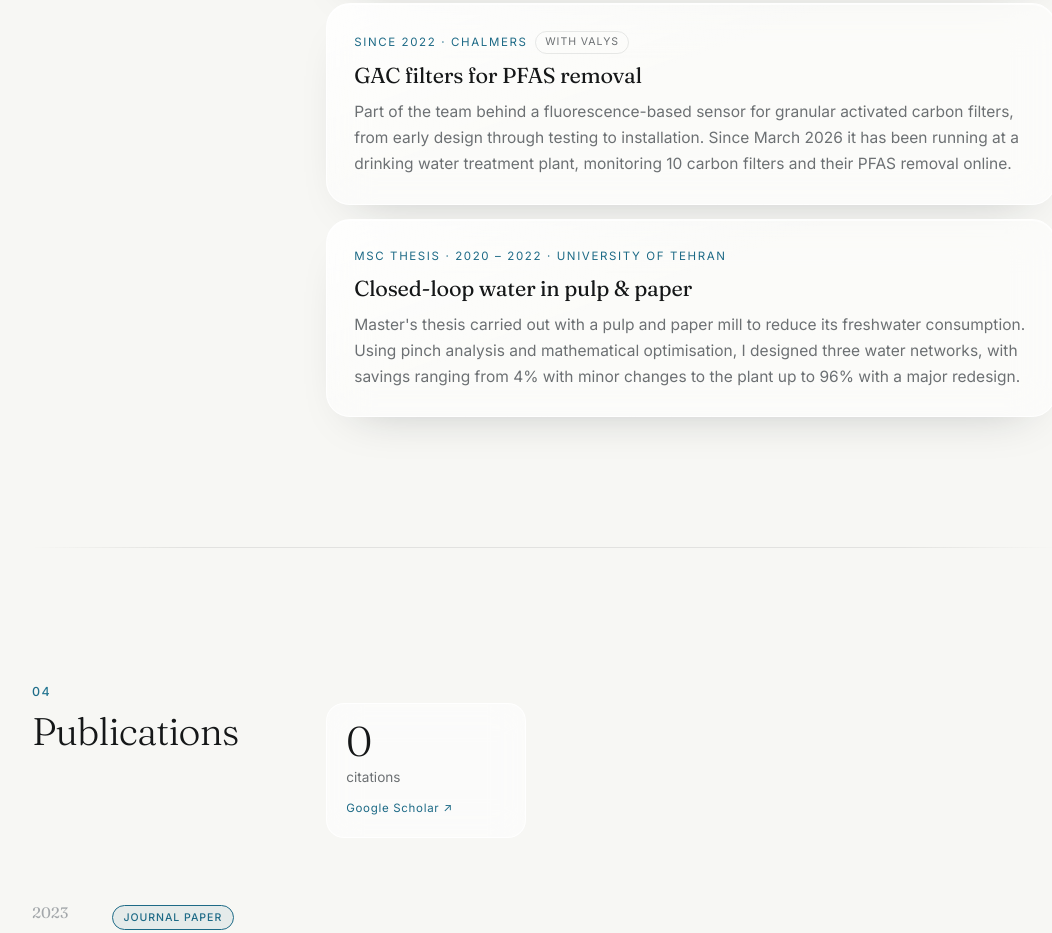
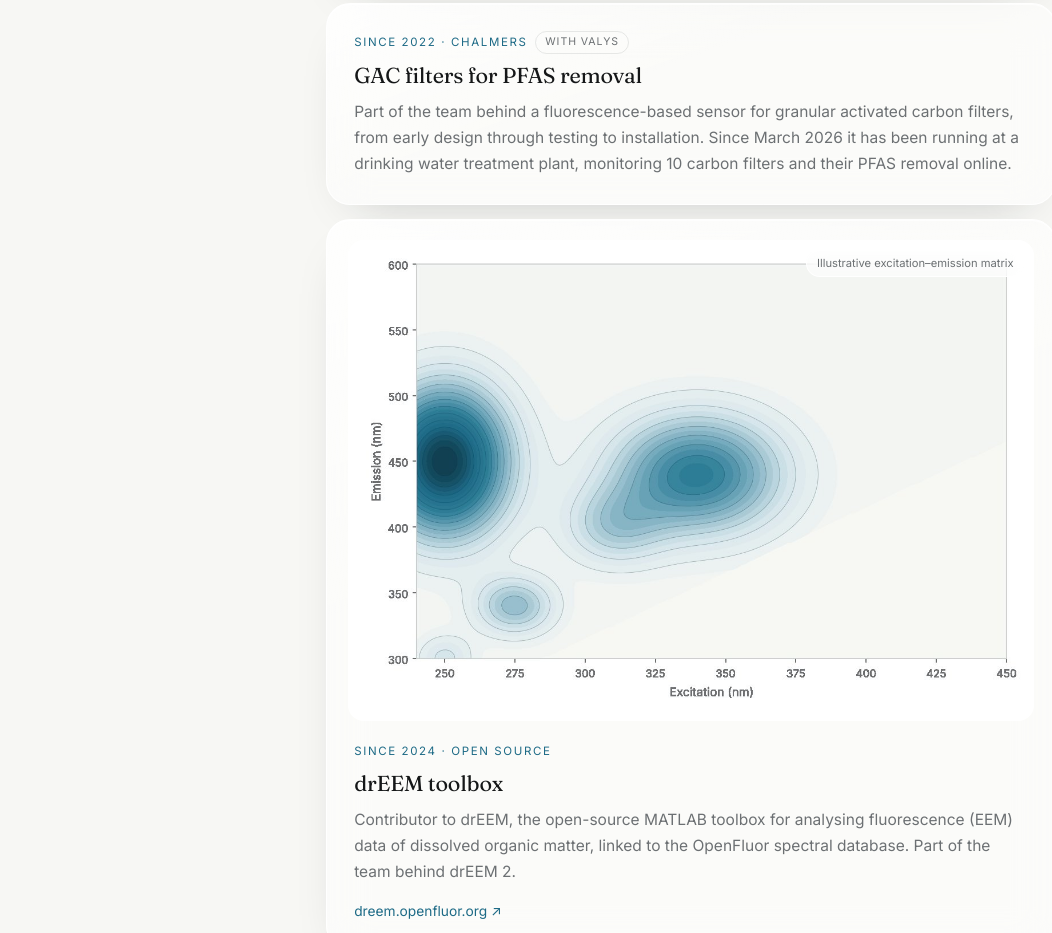
Before and after one commit to ali-esmaeeli/ali-esmaeeli.github.io, a plain HTML site: page index.html in a window 1280 px wide. Shown: the part 2723-3656 px from the top of the page, without its empty margins (96-1148 px from the left). Drawn offline with Linux system fonts and the light colour scheme.

Commit message:
Add drEEM toolbox contribution
Co-Authored-By: Claude Opus 5.5 <noreply@anthropic.com>
Claude-Session: https://claude.ai/code/session_01CSN4N35y5U4FY2TudVCmZe

```diff
--- a/index.html
+++ b/index.html
@@ -194,6 +194,16 @@ section::before{content:"";position:absolute;top:0;left:0;right:0;height:1px;
 .card h3{font:400 1.35rem/1.3 var(--serif);margin:.5rem 0 .55rem;letter-spacing:-.01em;position:relative}
 .card p{margin:0;color:var(--muted);font-size:.97rem;position:relative}
 
+.dreem figure{margin:-.4rem -.4rem 1.3rem;position:relative;border-radius:16px;overflow:hidden}
+.dreem img{display:block;width:100%;height:auto;transition:transform 1.2s var(--ease),filter 1.2s var(--ease)}
+.dreem:hover img{transform:scale(1.03)}
+.dreem figcaption{position:absolute;right:10px;top:10px;font-size:.7rem;color:var(--muted);padding:.2rem .6rem;border-radius:999px;
+  background:var(--glass);border:1px solid var(--glass-brd);backdrop-filter:blur(10px);-webkit-backdrop-filter:blur(10px)}
+.card .more{display:inline-block;margin-top:.9rem;font-size:.86rem;color:var(--accent);position:relative;
+  background:linear-gradient(var(--accent),var(--accent)) 0 100%/0 1px no-repeat;transition:background-size .6s var(--ease)}
+.card .more:hover{background-size:100% 1px}
+@media (prefers-color-scheme:dark){ .dreem img{filter:brightness(.9) contrast(1.05)} }
+
 /* publications */
 .pubs{list-style:none;margin:0;padding:0}
 .pubs li{display:grid;grid-template-columns:64px 1fr;gap:16px;padding:1.4rem 0;border-bottom:1px solid var(--line)}
@@ -350,6 +360,14 @@ footer{max-width:1120px;margin:0 auto;padding:40px clamp(20px,5vw,48px) 56px;dis
       <h3>GAC filters for PFAS removal</h3>
       <p>Part of the team behind a fluorescence-based sensor for granular activated carbon filters, from early design through testing to installation. Since March 2026 it has been running at a drinking water treatment plant, monitoring 10 carbon filters and their PFAS removal online.</p>
     </article>
+    <article class="card glass rv dreem" style="--d:.12s">
+      <figure><img src="eem.jpg" alt="Illustrative fluorescence excitation–emission matrix (EEM) of dissolved organic matter" width="1200" height="840" loading="lazy">
+        <figcaption>Illustrative excitation–emission matrix</figcaption></figure>
+      <div class="k">Since 2024 · Open source</div>
+      <h3>drEEM toolbox</h3>
+      <p>Contributor to drEEM, the open-source MATLAB toolbox for analysing fluorescence (EEM) data of dissolved organic matter, linked to the OpenFluor spectral database. Part of the team behind drEEM 2.</p>
+      <a class="more" href="https://dreem.openfluor.org/">dreem.openfluor.org ↗</a>
+    </article>
     <article class="card glass rv" style="--d:.16s">
       <div class="k">MSc thesis · 2020 – 2022 · University of Tehran</div>
       <h3>Closed-loop water in pulp &amp; paper</h3>
@@ -402,6 +420,8 @@ footer{max-width:1120px;margin:0 auto;padding:40px clamp(20px,5vw,48px) 56px;dis
         <p>Licentiate of Engineering, 2026.</p></li>
       <li class="rv"><div class="when">2023 — present</div><h3>PhD Candidate, Science and R&amp;D</h3><div class="org"><a href="https://valys.se">Valys</a> · Gothenburg</div>
         <p>Chalmers spin-off building optical sensors that read dissolved contamination and treatability in water continuously.</p></li>
+      <li class="rv"><div class="when">2024 — present</div><h3>Contributor, drEEM toolbox</h3><div class="org"><a href="https://dreem.openfluor.org/">drEEM · OpenFluor</a></div>
+        <p>Open-source MATLAB toolbox for fluorescence analysis of dissolved organic matter; part of the team behind drEEM 2.</p></li>
       <li class="rv"><div class="when">2022 — 2023</div><h3>Project Assistant</h3><div class="org">Chalmers University of Technology · Gothenburg</div></li>
       <li class="rv"><div class="when">2019 — 2022</div><h3>Researcher</h3><div class="org">UNESCO Chair on Water Reuse, University of Tehran</div>
         <p>Research on water reuse and wastewater treatment; led an international team reviewing pulp and paper wastewater treatment.</p></li>
```
Also changed, not shown: eem.jpg (added).
